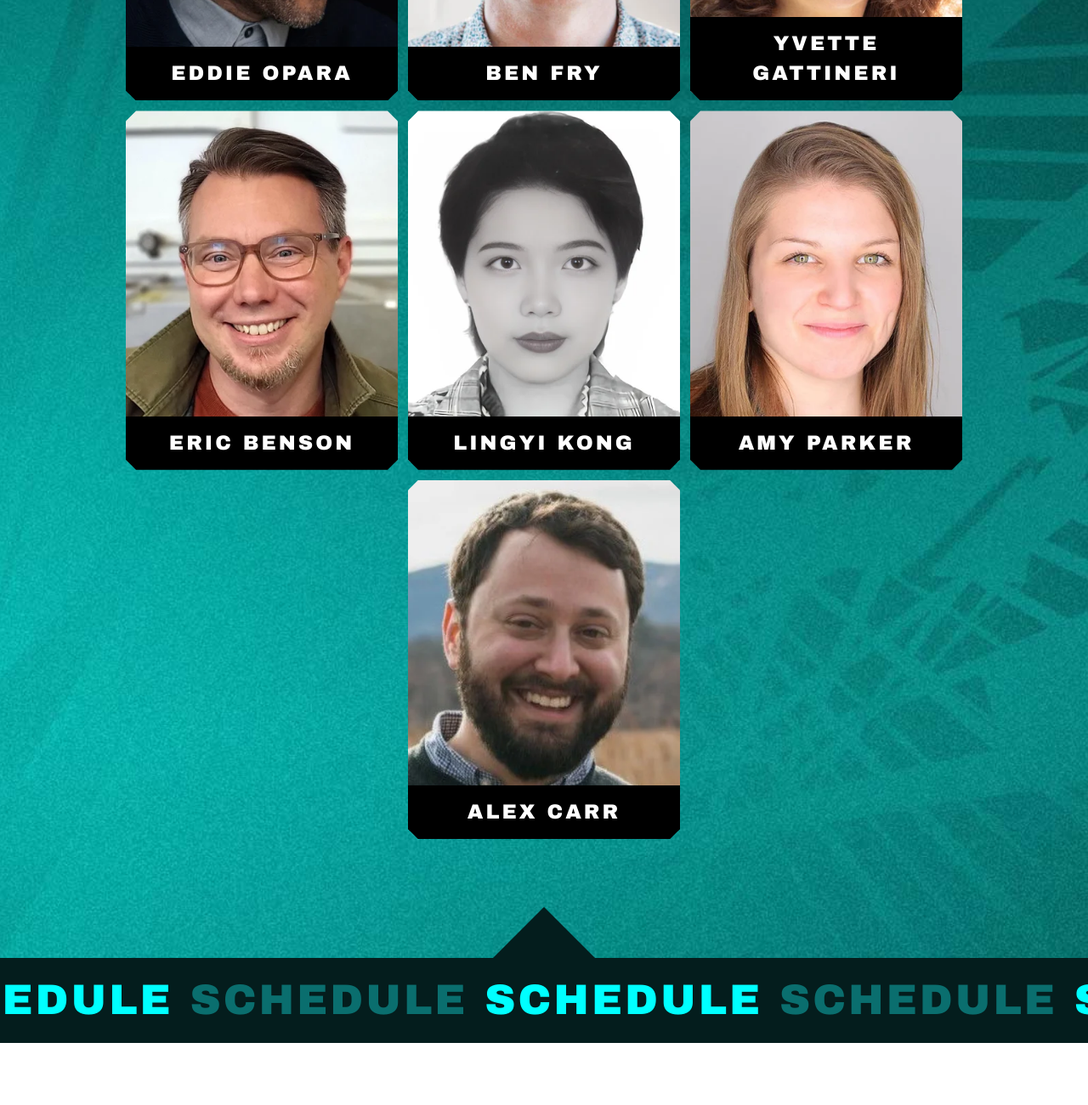
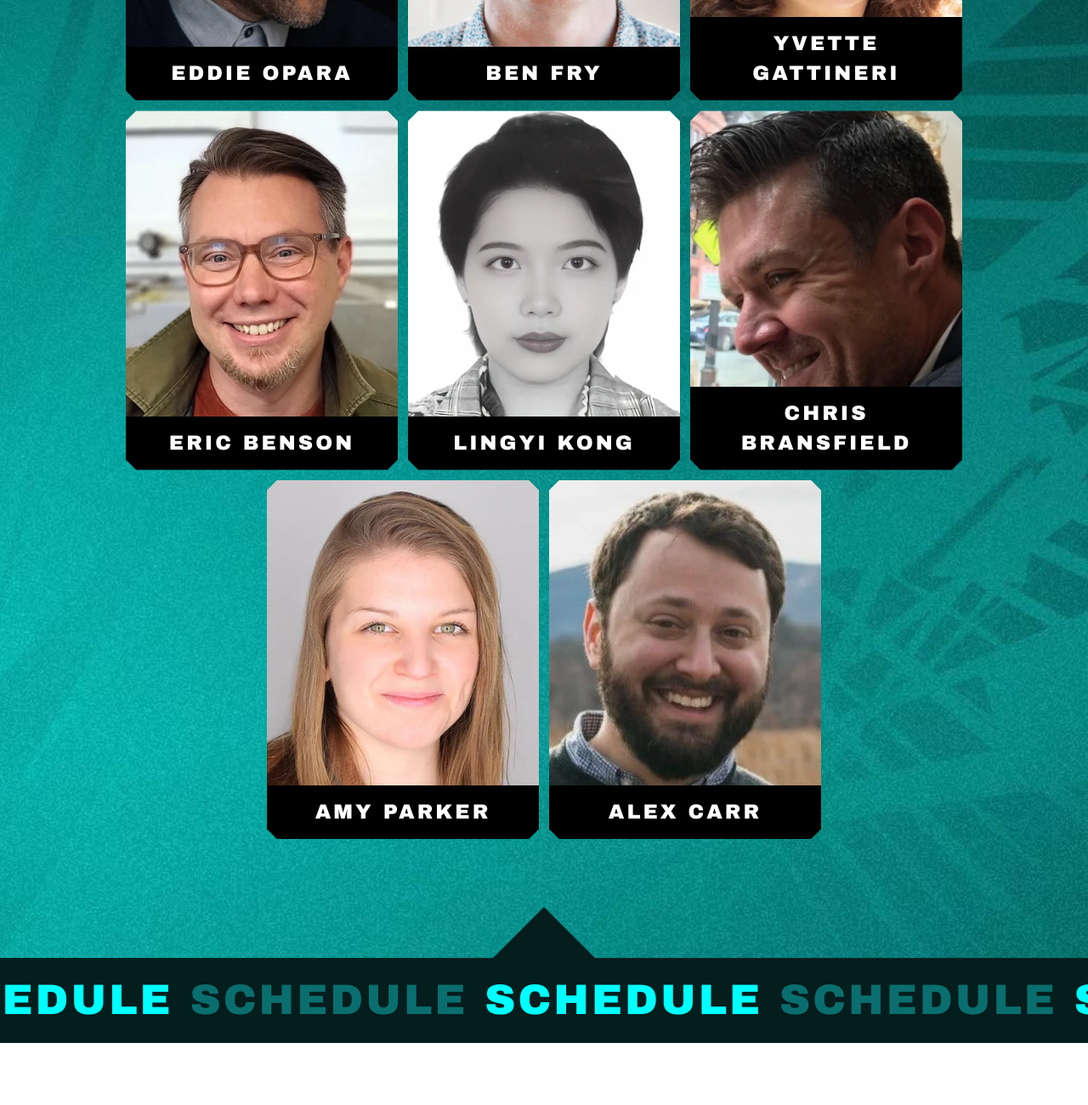
Before and after one commit to acarr/genux-2025, a website built with Vite: page src/index.html in a window 1280 px wide. Shown: the part 1620-2920 px from the top of the page at 85% size. Built offline with nearby package versions, Linux system fonts and the light colour scheme; a web font is replaced by a local one.

Commit message:
Added chris. Updated schedule text.

```diff
--- a/src/index.html
+++ b/src/index.html
@@ -221,6 +221,18 @@
                     <div class="speaker-card">
                         <div class="speaker-image">
                             <picture>
+                                <source srcset="/images/speaker-image-chris-optimized.webp" type="image/webp">
+                                <img src="/images/speaker-image-chris.jpg" alt="Chris" class="speaker-photo">
+                            </picture>
+                        </div>
+                        <div class="speaker-name-container">
+                            <h3 class="speaker-name">Chris Bransfield</h3>
+                        </div>
+                    </div>
+
+                    <div class="speaker-card">
+                        <div class="speaker-image">
+                            <picture>
                                 <source srcset="/images/speaker-image-amy-optimized.webp" type="image/webp">
                                 <img src="/images/speaker-image-amy.jpg" alt="Amy" class="speaker-photo">
                             </picture>
@@ -351,7 +363,7 @@
                             </div>
                             <div class="schedule-details">
                                 <h3 class="schedule-title">KEYNOTE PRESENTATIONS</h3>
-                                <p class="schedule-description">An afternoon of inspiring presentations featuring renowned speakers and industry experts. Program details to be announced.</p>
+                                <p class="schedule-description">An afternoon of inspiring presentations featuring renowned speakers and industry experts, including Eddie Opara, Ben Fry, Yvette Gattineri, Eric Benson, Lingyi Kong, Amy Parker, Alex Carr, and Chris Bransfield. Program details to be announced.</p>
                             </div>
                         </div>
                     </div>
```
Also changed, not shown: public/images/speaker-image-chris-optimized.webp (added), public/images/speaker-image-chris.jpg (added).
